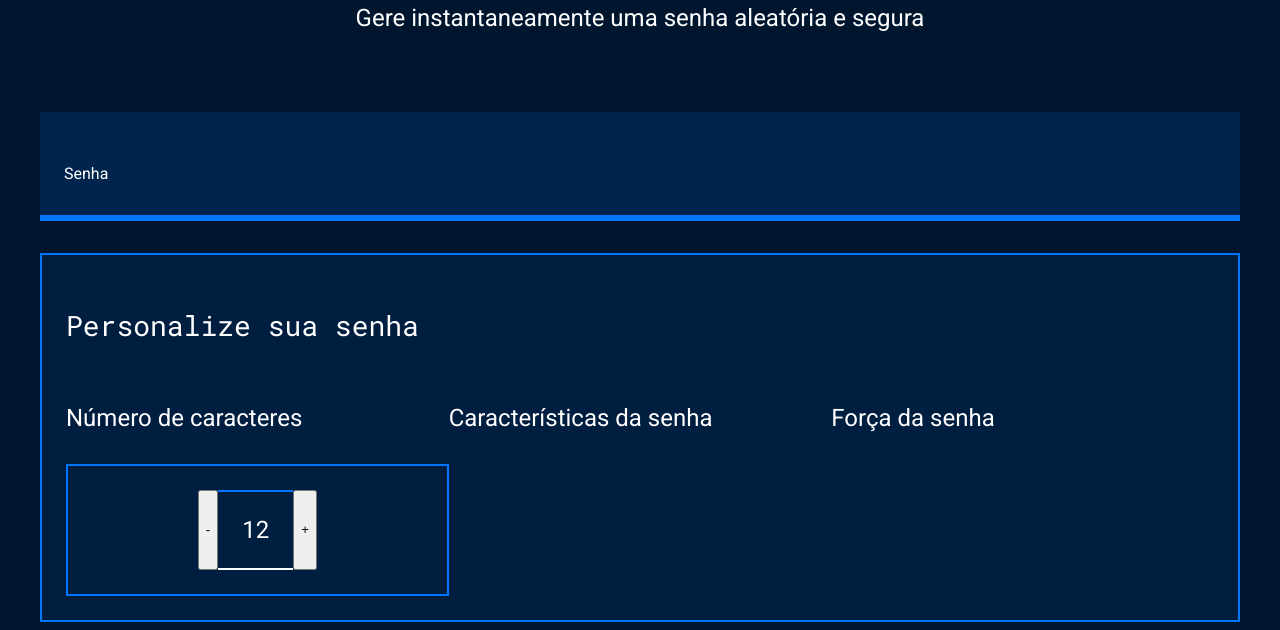
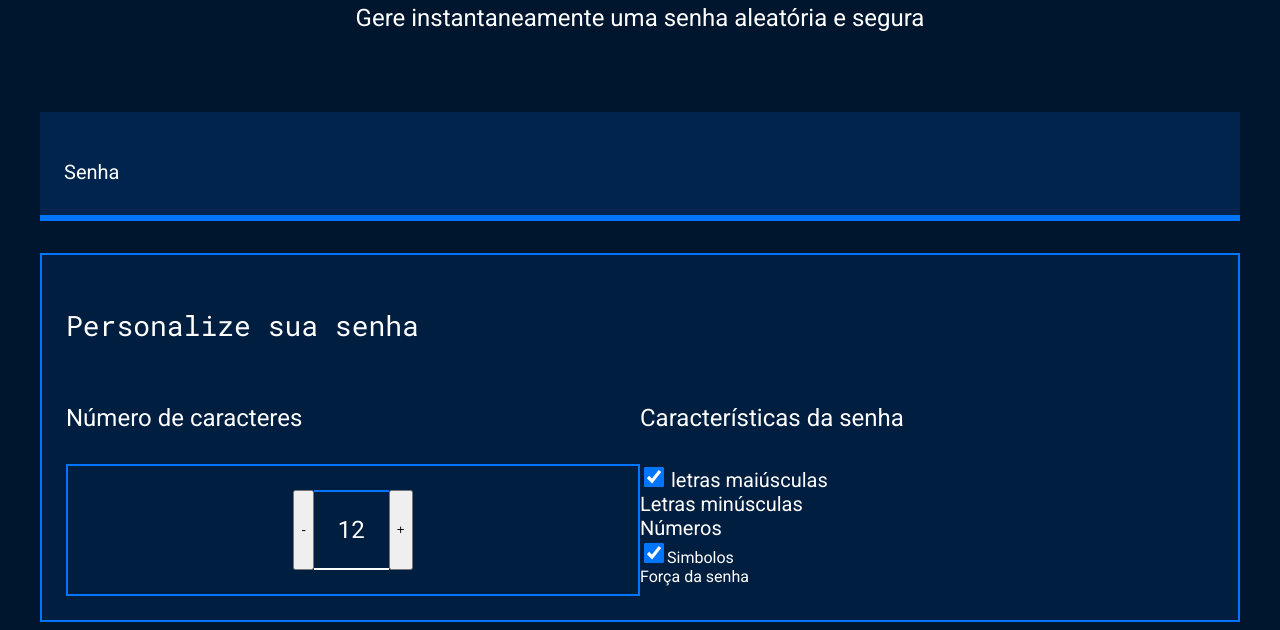
Before and after one commit to Piwler/terceiro-repositorio2, a plain HTML site: page index.html in a window 1280 px wide. Shown: the part 191-821 px from the top of the page. Drawn offline with Linux system fonts and the light colour scheme.

Commit message:
09/06 segunda aula

```diff
--- a/index.html
+++ b/index.html
@@ -32,8 +32,26 @@
                 </div>
                 <div class="parametro-senha">
                     <h4 class="parametro-senha__titulo">Características da senha</h4>
+                   <div class="parametro-seenha-checkbox">
+                    <input name="maiusculo" type="checkbox" class="checkbox"checked>
+                    <label for="maiusculo">letras maiúsculas</label>
+
+                    </div>
+                    <div class="parametro-senha-checkbox"
+                     <input name="minusculo" type= checkbox" class="checkbox" checked>
+                    <label for="minusculo">Letras minúsculas</label>
                 </div>
-                <div class="parametro-senha">
+                <div class="parametro-senha-checkbox"
+                <input name="numero" type="checkbox" class="checkbox" checked>
+                <label for="numero"> Números</label>
+            </div>
+                <div class="parametro-senha-checkbox">
+                   <input name="simbolo" type="checkbox" class="checkbox" checked
+                   <label for="simbolo">Simbolos</label>
+                   </div>
+
+
+                    <div class="parametro-senh
                     <h4 class="parametro-senha__titulo">Força da senha</h4>
                 </div>
             </div>
--- a/styles.css
+++ b/styles.css
@@ -107,6 +107,16 @@ margin:0;
 font-size:24px;
 }
 
+label{
+    font-size:20px
+}
+
+.checkbox{
+    width:20px;
+    height:20px;
+    cursor:pointer;
+}
+
 @media screen and (min-width: 768px) {
     .parametro-coluna__senha{
         flex-direction: row;
```
